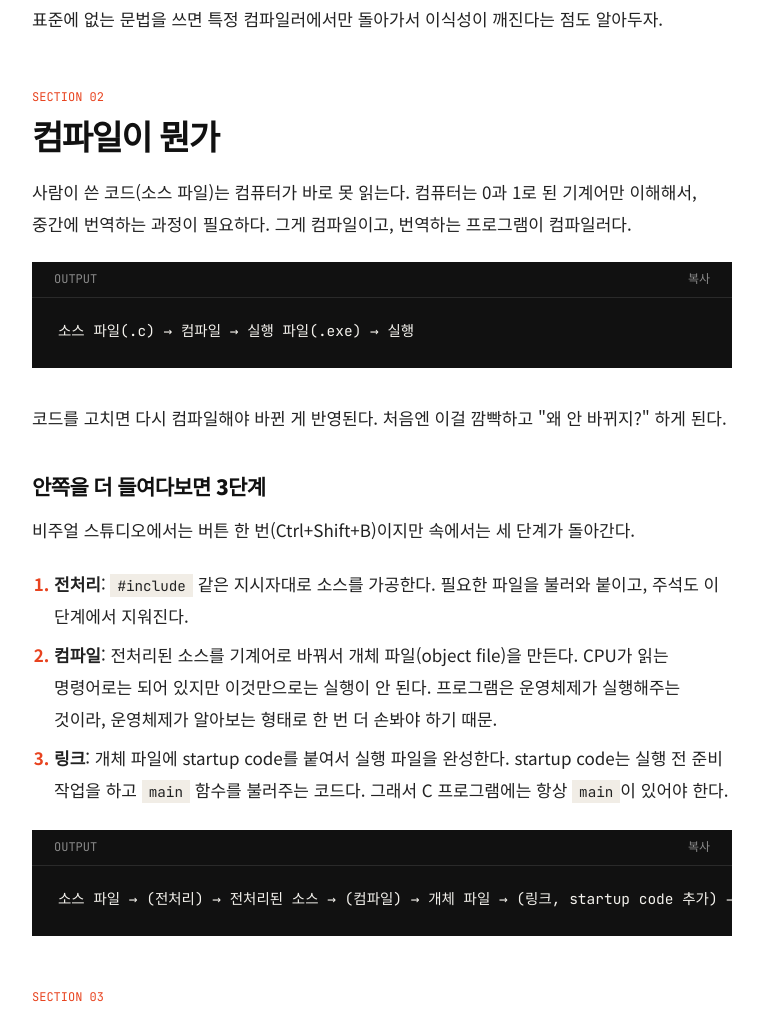
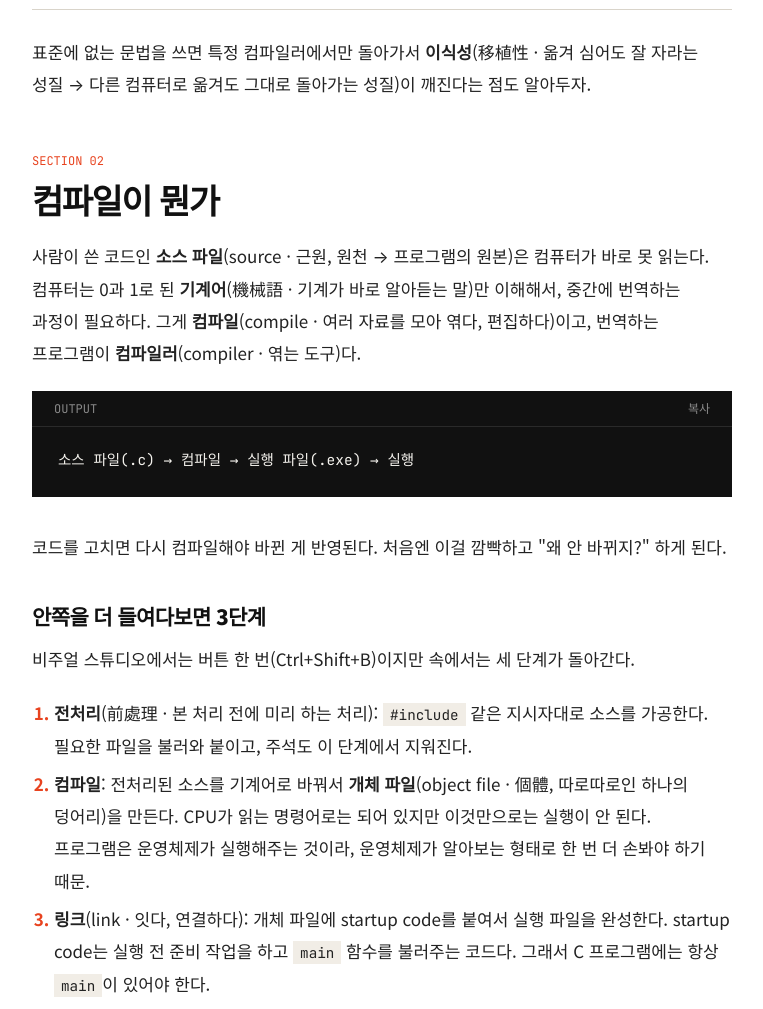
Before and after one commit to Leedonggeon123/C_STUDY, a plain HTML site: page ch01/index.html in a window 1280 px wide. Shown: the part 854-1863 px from the top of the page, without its empty margins (396-1159 px from the left). Drawn offline with Linux system fonts and the light colour scheme.

Commit message:
Update index.html

```diff
--- a/ch01/index.html
+++ b/ch01/index.html
@@ -26,7 +26,7 @@
   <main class="content">
     <article class="prose">
 <div class="sec-label">SECTION 01</div><h2 id="c">프로그램과 C 언어</h2>
-<p>프로그램은 결국 "할 일의 순서"다. 라면을 끓일 때도 물 붓기 → 끓이기 → 면 넣기 → 스프 넣기 순서가 있는 것처럼, 컴퓨터에게도 순서대로 일을 시켜야 한다. 그런데 "스프 적당히 넣기" 같은 말은 사람은 알아듣지만 컴퓨터는 못 알아듣는다. 그래서 오해 없이 쓰는 규칙을 정해놨고, 그게 프로그래밍 언어다. C는 그중 하나.</p>
+<p><strong>프로그램</strong>(program · 미리 정해 둔 진행 순서나 계획)은 결국 "할 일의 순서"다. 라면을 끓일 때도 물 붓기 → 끓이기 → 면 넣기 → 스프 넣기 순서가 있는 것처럼, 컴퓨터에게도 순서대로 일을 시켜야 한다. 그런데 "스프 적당히 넣기" 같은 말은 사람은 알아듣지만 컴퓨터는 못 알아듣는다. 그래서 오해 없이 쓰는 규칙을 정해놨고, 그게 <strong>프로그래밍 언어</strong>(컴퓨터에게 일을 시키기 위해 정해 둔 말과 규칙)다. C는 그중 하나.</p>
 <h3 id="c_1">C 언어는 왜 만들어졌나</h3>
 <ul>
 <li>1972년에 데니스 리치가 만들었다. 켄 톰슨의 B 언어를 발전시킨 것.</li>
@@ -56,17 +56,17 @@
 </tr>
 </tbody>
 </table></div>
-<p>표준에 없는 문법을 쓰면 특정 컴파일러에서만 돌아가서 이식성이 깨진다는 점도 알아두자.</p>
+<p>표준에 없는 문법을 쓰면 특정 컴파일러에서만 돌아가서 <strong>이식성</strong>(移植性 · 옮겨 심어도 잘 자라는 성질 → 다른 컴퓨터로 옮겨도 그대로 돌아가는 성질)이 깨진다는 점도 알아두자.</p>
 <div class="sec-label">SECTION 02</div><h2 id="_1">컴파일이 뭔가</h2>
-<p>사람이 쓴 코드(소스 파일)는 컴퓨터가 바로 못 읽는다. 컴퓨터는 0과 1로 된 기계어만 이해해서, 중간에 번역하는 과정이 필요하다. 그게 컴파일이고, 번역하는 프로그램이 컴파일러다.</p>
+<p>사람이 쓴 코드인 <strong>소스 파일</strong>(source · 근원, 원천 → 프로그램의 원본)은 컴퓨터가 바로 못 읽는다. 컴퓨터는 0과 1로 된 <strong>기계어</strong>(機械語 · 기계가 바로 알아듣는 말)만 이해해서, 중간에 번역하는 과정이 필요하다. 그게 <strong>컴파일</strong>(compile · 여러 자료를 모아 엮다, 편집하다)이고, 번역하는 프로그램이 <strong>컴파일러</strong>(compiler · 엮는 도구)다.</p>
 <div class="codewrap"><div class="bar"><span>OUTPUT</span><button class="copy" type="button">복사</button></div><pre class="hl"><code>소스 파일(.c) → 컴파일 → 실행 파일(.exe) → 실행</code></pre></div>
 <p>코드를 고치면 다시 컴파일해야 바뀐 게 반영된다. 처음엔 이걸 깜빡하고 "왜 안 바뀌지?" 하게 된다.</p>
 <h3 id="3">안쪽을 더 들여다보면 3단계</h3>
 <p>비주얼 스튜디오에서는 버튼 한 번(Ctrl+Shift+B)이지만 속에서는 세 단계가 돌아간다.</p>
 <ol>
-<li><strong>전처리</strong>: <code>#include</code> 같은 지시자대로 소스를 가공한다. 필요한 파일을 불러와 붙이고, 주석도 이 단계에서 지워진다.</li>
-<li><strong>컴파일</strong>: 전처리된 소스를 기계어로 바꿔서 개체 파일(object file)을 만든다. CPU가 읽는 명령어로는 되어 있지만 이것만으로는 실행이 안 된다. 프로그램은 운영체제가 실행해주는 것이라, 운영체제가 알아보는 형태로 한 번 더 손봐야 하기 때문.</li>
-<li><strong>링크</strong>: 개체 파일에 startup code를 붙여서 실행 파일을 완성한다. startup code는 실행 전 준비 작업을 하고 <code>main</code> 함수를 불러주는 코드다. 그래서 C 프로그램에는 항상 <code>main</code>이 있어야 한다.</li>
+<li><strong>전처리</strong>(前處理 · 본 처리 전에 미리 하는 처리): <code>#include</code> 같은 지시자대로 소스를 가공한다. 필요한 파일을 불러와 붙이고, 주석도 이 단계에서 지워진다.</li>
+<li><strong>컴파일</strong>: 전처리된 소스를 기계어로 바꿔서 <strong>개체 파일</strong>(object file · 個體, 따로따로인 하나의 덩어리)을 만든다. CPU가 읽는 명령어로는 되어 있지만 이것만으로는 실행이 안 된다. 프로그램은 운영체제가 실행해주는 것이라, 운영체제가 알아보는 형태로 한 번 더 손봐야 하기 때문.</li>
+<li><strong>링크</strong>(link · 잇다, 연결하다): 개체 파일에 startup code를 붙여서 실행 파일을 완성한다. startup code는 실행 전 준비 작업을 하고 <code>main</code> 함수를 불러주는 코드다. 그래서 C 프로그램에는 항상 <code>main</code>이 있어야 한다.</li>
 </ol>
 <div class="codewrap"><div class="bar"><span>OUTPUT</span><button class="copy" type="button">복사</button></div><pre class="hl"><code>소스 파일 → (전처리) → 전처리된 소스 → (컴파일) → 개체 파일 → (링크, startup code 추가) → 실행 파일</code></pre></div>
 <div class="sec-label">SECTION 03</div><h2 id="_2">비주얼 스튜디오로 첫 프로그램 만들기</h2>
@@ -124,7 +124,7 @@ int main(void)
 }</code></pre></div>
 <p><code>system</code>은 운영체제 명령을 실행하는 함수고, 명령은 운영체제마다 다르다. Windows 콘솔 창을 붙잡아두려고 쓰는 정도로만 알아두면 된다. Ctrl+F5로 실행하면 이미 창이 유지돼서 필요 없다.</p>
 <h3 id="_3">컴파일 오류가 났을 때</h3>
-<p>일부러 문장 끝의 <code>;</code>를 지우고 컴파일해보면 오류 메시지가 뜬다. 메시지를 더블클릭하면 해당 줄로 이동하는데, 이동한 줄이 실제로 틀린 줄이 아닐 때가 있다. <code>;</code>가 빠지면 컴파일러는 다음 줄까지 한 문장으로 이어서 읽기 때문에 "다음 줄이 이상하다"고 말한다. 그래서 표시된 줄이 이상해 보이지 않으면 바로 위 줄 끝을 확인하자. 오류를 고치는 작업을 디버깅이라고 한다.</p>
+<p>일부러 문장 끝의 <code>;</code>를 지우고 컴파일해보면 오류 메시지가 뜬다. 메시지를 더블클릭하면 해당 줄로 이동하는데, 이동한 줄이 실제로 틀린 줄이 아닐 때가 있다. <code>;</code>가 빠지면 컴파일러는 다음 줄까지 한 문장으로 이어서 읽기 때문에 "다음 줄이 이상하다"고 말한다. 그래서 표시된 줄이 이상해 보이지 않으면 바로 위 줄 끝을 확인하자. 오류를 고치는 작업을 <strong>디버깅</strong>(debugging · bug는 벌레라는 뜻 → 프로그램 속 벌레, 즉 오류를 잡아내는 일)이라고 한다.</p>
 <h3 id="_4">프로젝트 템플릿 만들어두기 (선택)</h3>
 <p>VS는 보안 검사를 엄격하게 해서 <code>scanf</code> 같은 함수에 경고를 에러처럼 띄운다. 매번 막히지 않으려면 처음에 한 번만 설정해서 템플릿으로 저장해두면 편하다.</p>
 <ol>
@@ -143,7 +143,7 @@ int main(void)
 }</code></pre></div>
 <ul>
 <li><code>#include &lt;stdio.h&gt;</code>: 입출력 함수(<code>printf</code>, <code>scanf</code> 등)를 쓰려고 불러오는 것. 전처리 단계에서 처리된다.</li>
-<li><code>int main(void)</code>: 프로그램이 시작되는 곳. C 프로그램은 항상 <code>main</code>부터 실행된다.</li>
+<li><code>int main(void)</code>: 프로그램이 시작되는 곳. main은 "주된, 가장 중요한"이라는 뜻. C 프로그램은 항상 <code>main</code>부터 실행된다.</li>
 <li><code>{ }</code>: <code>main</code>이 실행할 내용을 묶는 중괄호.</li>
 <li><code>printf(...)</code>: 화면에 출력.</li>
 <li><code>;</code>: 명령 하나가 끝났다는 표시.</li>
```
